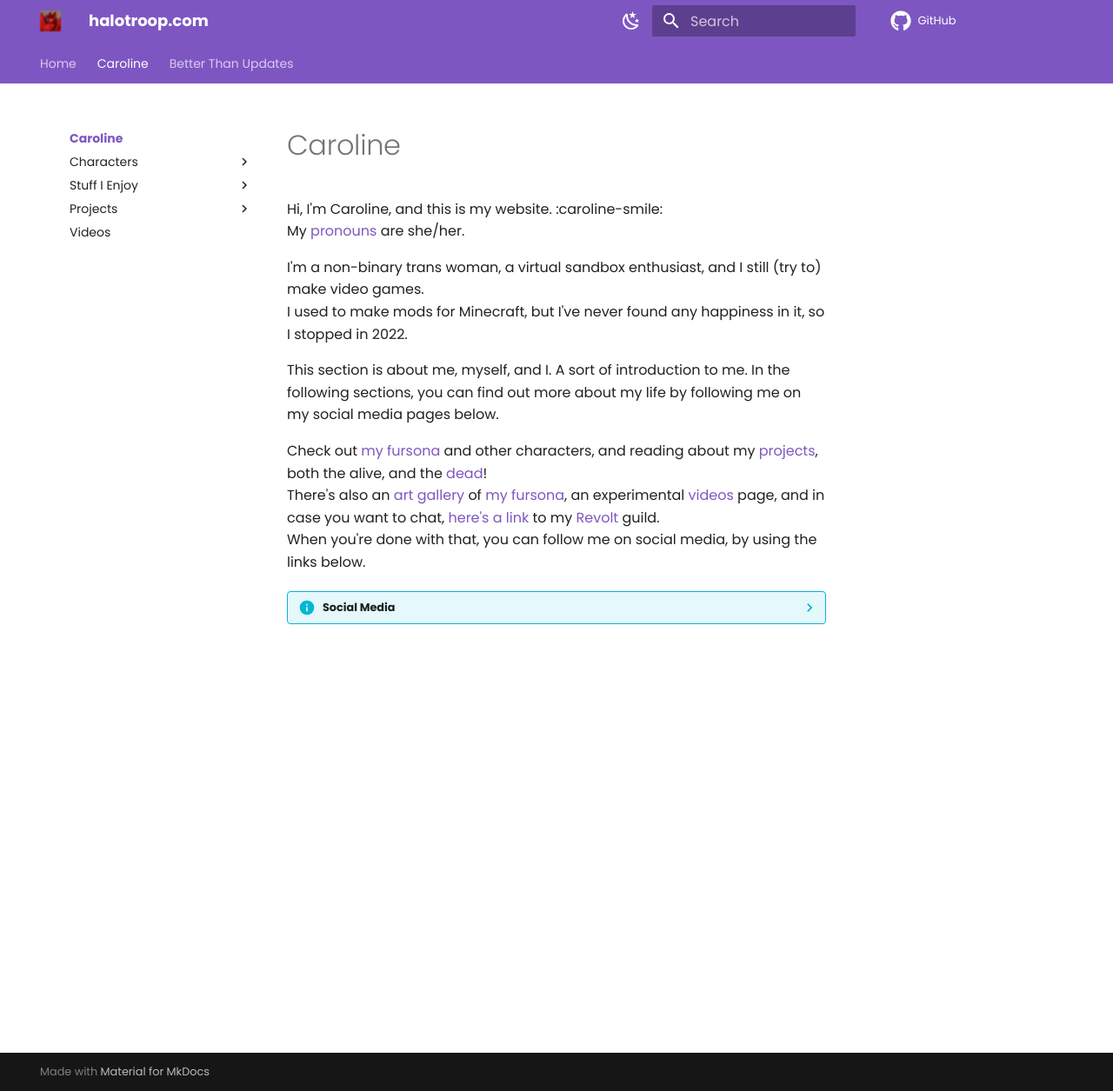
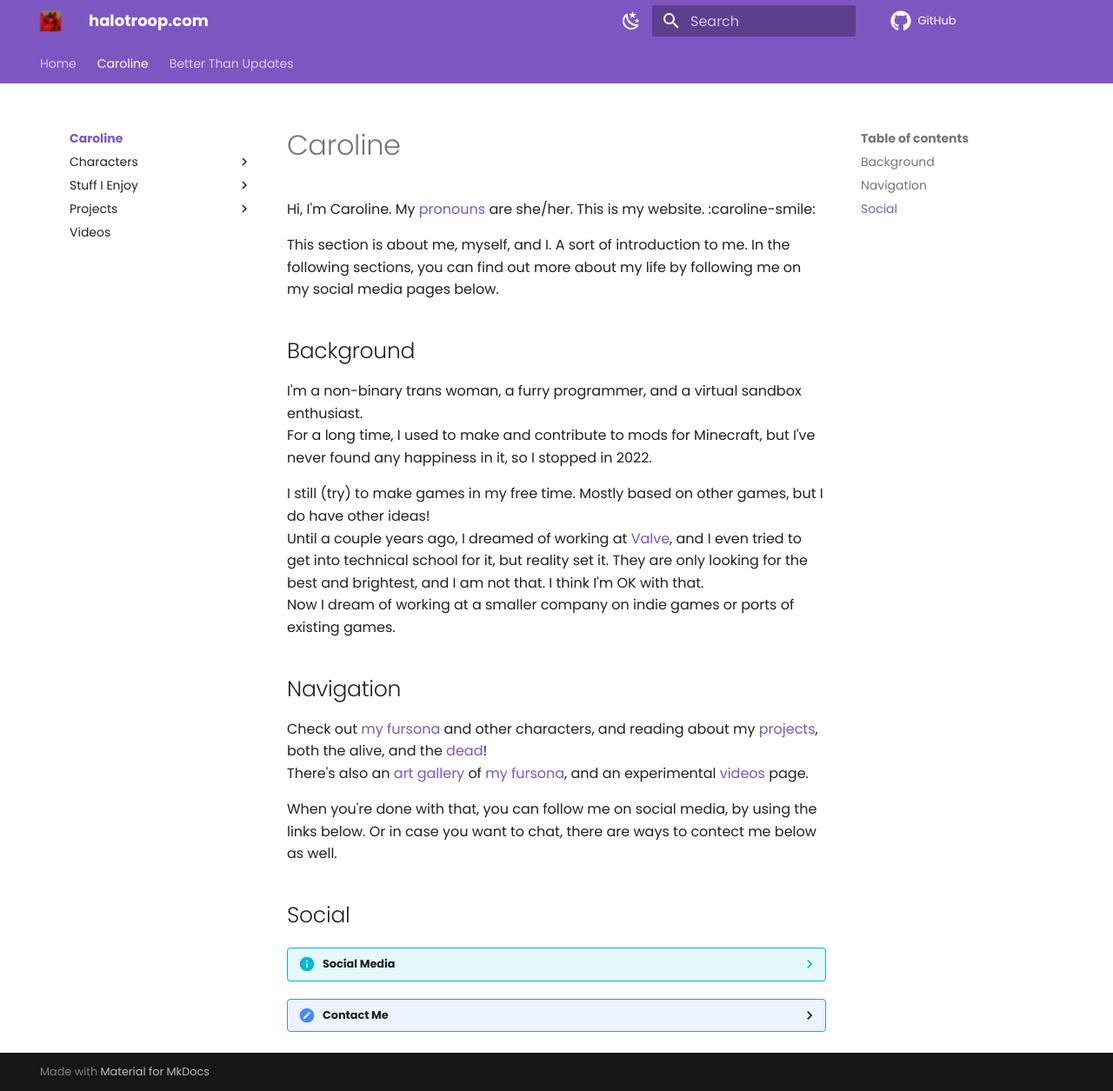
Before and after one commit to halotroop2288/halotroop.com, an MkDocs documentation site: the page built from docs/caroline/index.md, in a window 1280 px wide and 1255 px high. Shown: the whole window at 87% size. Built offline with MkDocs 1.6.1 and Material for MkDocs 9.7.7, drawn with Linux system fonts in a browser that asks for light colours; comment, search, counter and statistics services are not loaded.

Commit message:
7/25/2023

```diff
--- a/docs/caroline/index.md
+++ b/docs/caroline/index.md
@@ -4,54 +4,82 @@ description: Read my introduction and find my social links.
 authors: halotroop2288
 ---
 
-Hi, I'm Caroline, and this is my website. :caroline-smile:<br>
-My [pronouns] are she/her.
-
-I'm a non-binary trans woman, a virtual sandbox enthusiast, and I still (try to) make video games.<br>
-I used to make mods for Minecraft, but I've never found any happiness in it, so I stopped in 2022.
+Hi, I'm Caroline. My [pronouns] are she/her. This is my website. :caroline-smile:
 
 This section is about me, myself, and I. A sort of introduction to me.
 In the following sections, you can find out more about my life
 by following me on my social media pages below.
 
+## Background
+
+I'm a non-binary trans woman, a furry programmer, and a virtual sandbox enthusiast.<br>
+For a long time, I used to make and contribute to mods for Minecraft,
+but I've never found any happiness in it, so I stopped in 2022.
+
+I still (try) to make games in my free time. Mostly based on other games, but I do have other ideas!<br>
+Until a couple years ago, I dreamed of working at [Valve](https://valvesoftware.com), and I even tried to get into technical school for it,
+but reality set it. They are only looking for the best and brightest, and I am not that.
+I think I'm OK with that. <br>
+Now I dream of working at a smaller company on indie games or ports of existing games.
+
+## Navigation
+
 Check out [my fursona] and other characters,
 and reading about my [projects](projects),
 both the alive, and the [dead](projects/dead)!<br>
-There's also an [art gallery](art-gallery) of [my fursona], an experimental [videos] page,
-and in case you want to chat, [here's a link](https://rvlt.gg/EmND69QW)
-to my [Revolt](https://revolt.chat) guild.<br>
+There's also an [art gallery](art-gallery) of [my fursona], and an experimental [videos] page.<br>
+
 When you're done with that, you can follow me on social media, by using the links below.
+Or in case you want to chat, there are ways to contect me below as well.
+
+## Social
 
 ??? info "Social Media"
     If you feel so inclined, you can follow me on social media,
     where I will make updates far more frequently, as it takes way less effort!
 
-    I used to use Twitter, but after it was bought by Elongated Muskrat, the site became unusable, and the site policies became transphobic. Join the Fediverse today!
+    I used to use Twitter, but after it was bought by Elongated Muskrat,
+    the site became unusable, and the site policies became transphobic. Join the Fediverse today!<br>
+    ***My Twitter accounts are deactivated. Anyone claiming to be me on Twitter / X.com is an imposter!***
 
-      <a href="https://meow.social/@halotroop2288" title="Meow.Social">
-        <img style="height: 32px" src="./images/meow.social.png" alt="">
-        meow.social
-      </a>
-      <a href="https://tech.lgbt/@halotroop2288" title="Tech.LGBT">
-        <img style="height: 32px" src="./images/tech.lgbt.png" alt="">
-        tech.lgbt
-      </a>
-      <a href="https://halotroop2288.newgrounds.com" title="Newgrounds">
-        <img style="height: 32px" src="./images/newgrounds.png" alt="">
-        newgrounds.com
-      </a>
-      <a href="https://spacehey.com/halotroop2288" title="Spacehey">
-        <img style="height: 32px" src="./images/spacehey.png" alt="">
-        spacehey.com
-      </a>
-      <a href="https://patreon.com/halotroop2288" title="Patreon">
-        <img style="height: 32px" src="./images/patreon.png" alt="">
-        patreon.com
-      </a>
+    <a href="https://meow.social/@halotroop2288" title="Meow.Social">
+      <img style="height: 32px" src="./images/meow.social.png" alt="">
+      meow.social
+    </a>
+    <a href="https://tech.lgbt/@halotroop2288" title="Tech.LGBT">
+      <img style="height: 32px" src="./images/tech.lgbt.png" alt="">
+      tech.lgbt
+    </a>
+    <a href="https://halotroop2288.newgrounds.com" title="Newgrounds">
+      <img style="height: 32px" src="./images/newgrounds.png" alt="">
+      newgrounds.com
+    </a>
+    <a href="https://spacehey.com/halotroop2288" title="Spacehey">
+      <img style="height: 32px" src="./images/spacehey.png" alt="">
+      spacehey.com
+    </a>
+    <a href="https://patreon.com/halotroop2288" title="Patreon">
+      <img style="height: 32px" src="./images/patreon.png" alt="">
+      patreon.com
+    </a>
+
+??? message "Contact Me"
+    If you'd like to contact me for business purposes, I can be reached at
+    [carolinejoybell@gmail.com](mailto://carolinejoybell@gmail.com "My email address").
+
+    For private discussion of this website, please contact me at
+    [admin@halotroop.com](mailto://admin@halotroop.com)
+
+    Or you can add me on Discord, if you must: `@halotroop2288`.
+    But I'll warn you now, I don't like the platform. And I might not be there forever.
+
+    The best place to reach me if you want to chat is to join my [Revolt guild].
 
 <!-- Static Links --->
 
 [blog]:/caroline/blog
 [my fursona]:/caroline/characters/caroline
+[videos]:/caroline/videos
 [pronouns]:https://pronouns.page/@halotroop2288
-[videos]:/caroline/videos
+[Revolt]:https://revolt.chat
+[Revolt guild]:https://rvlt.gg/EmND69QW
--- a/docs/extra.css
+++ b/docs/extra.css
@@ -1,3 +1,7 @@
 .md-main__inner {
     max-width: 90% !important;
 }
+
+img, image {
+    max-height: 675px;
+}
```
Also changed, not shown: docs/caroline/characters/caroline/art-gallery.md (+45 -34 lines), docs/caroline/characters/cj/art-gallery.md (+5 -5 lines), docs/caroline/favorite_music.md (+1 -1 lines), docs/index.md (+2 -1 lines).
